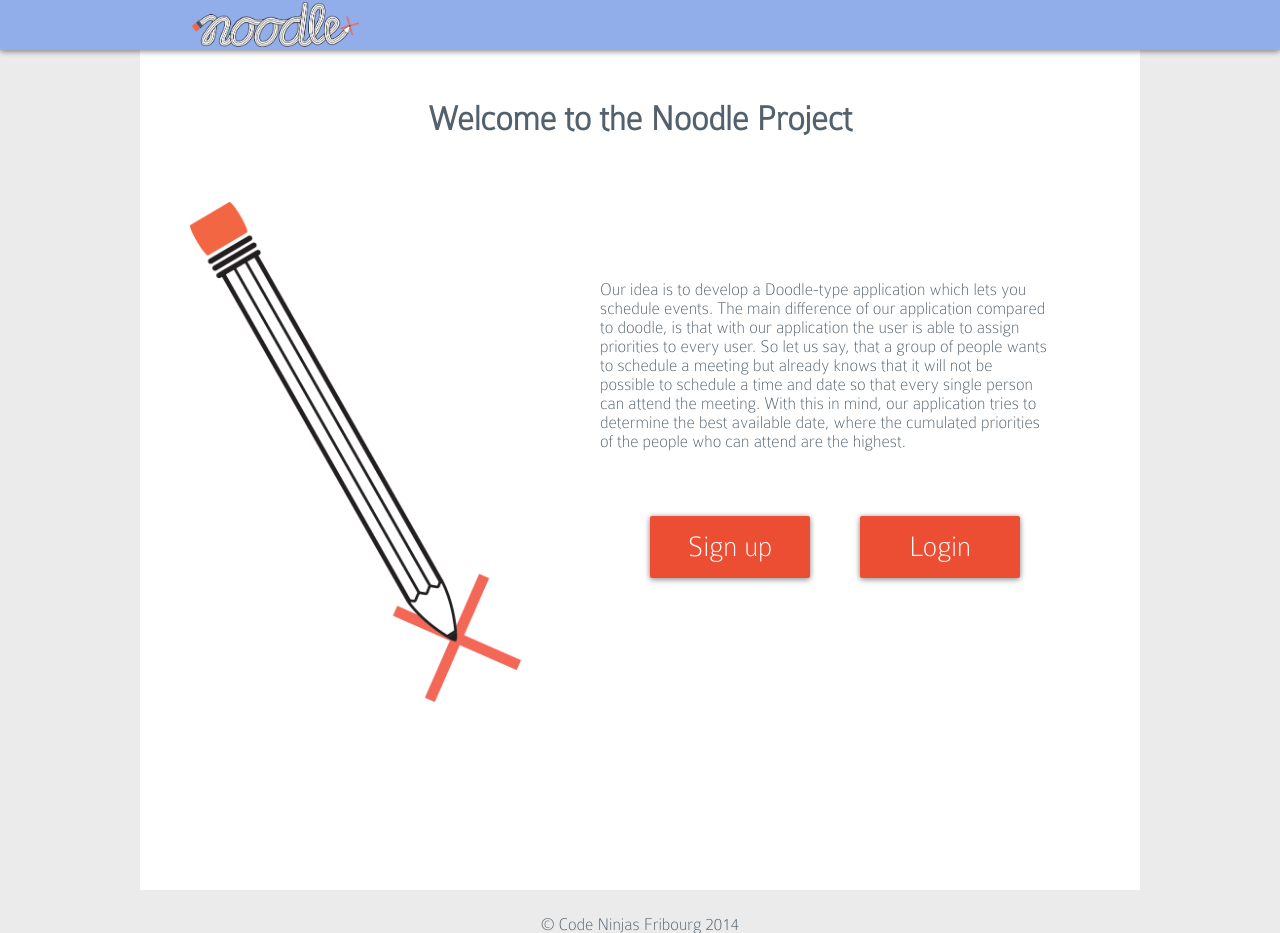
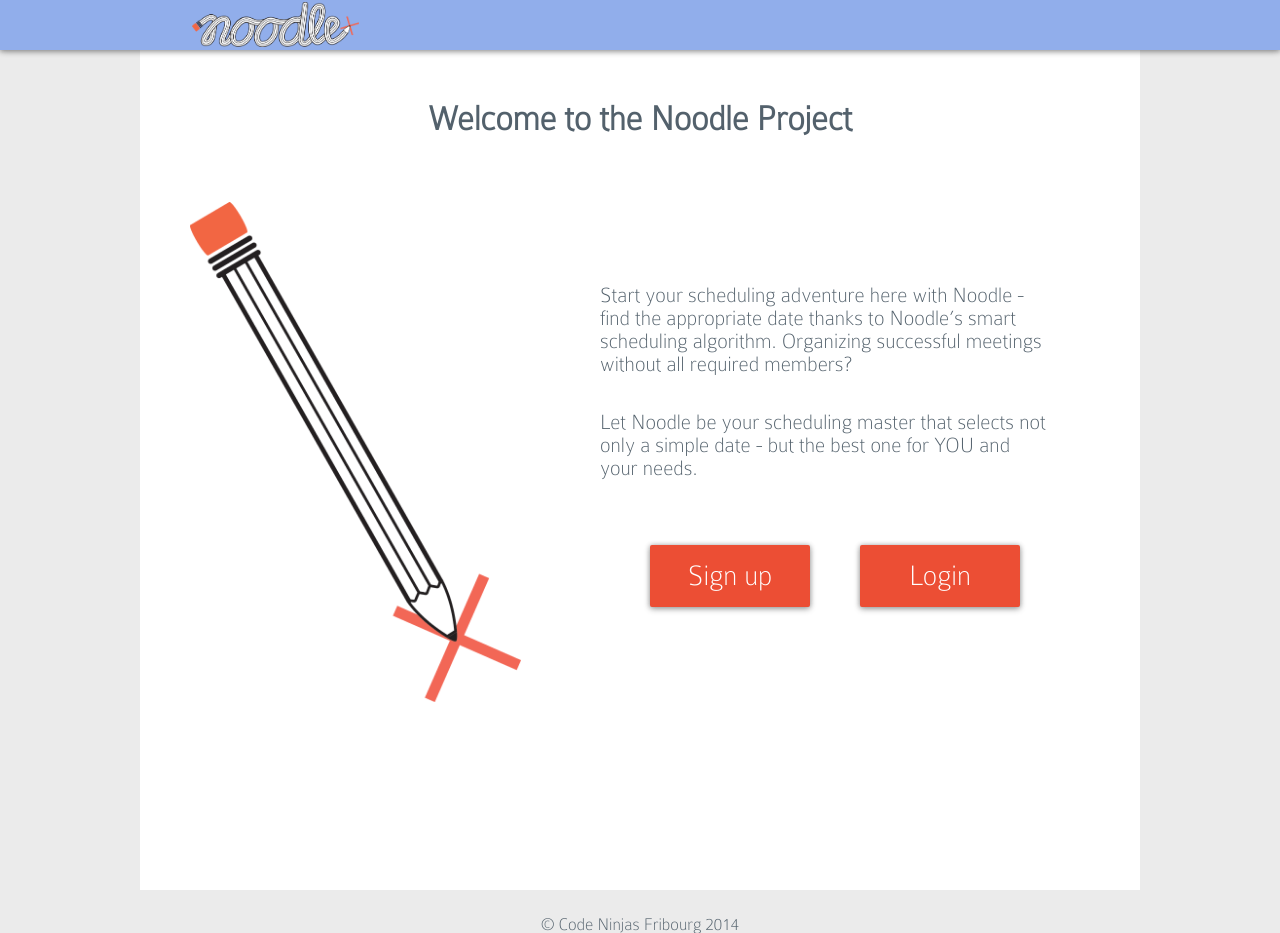
Before and after one commit to Bergrebell/Noodle, a Rails app: page / in a window 1280 px wide. Shown: the top 933 px of the page. Run offline with Rails 7, Linux system fonts and the light colour scheme; some libraries are stand-ins or nearby versions.

Commit message:
Small bug fixes

```diff
--- a/app/assets/stylesheets/application.css
+++ b/app/assets/stylesheets/application.css
@@ -219,6 +219,7 @@ a {
     margin-right: 40px;
     margin-top: 100px;
     width: 450px;
+    font-size: 22px;
 }
 
     #introtext p {
--- a/app/views/sessions/account.html.erb
+++ b/app/views/sessions/account.html.erb
@@ -91,7 +91,7 @@
 
 <div class="floatright accountcontainer" id="invites">
   <h2>Invites</h2>
-    <% if @attend.length == 0 %>
+    <% if @einvites.length == 0 %>
       <span>You don't have any invites yet.</span>
     <% end %>
     <% for invite in @einvites %>
--- a/app/views/welcome/index.html.erb
+++ b/app/views/welcome/index.html.erb
@@ -17,7 +17,9 @@
 </div>
 
 <div class="floatright" id="introtext">
-    <p>Our idea is to develop a Doodle-type application which lets you schedule events. The main difference of our application compared to doodle, is that with our application the user is able to assign priorities to every user. So let us say, that a group of people wants to schedule a meeting but already knows that it will not be possible to schedule a time and date so that every single person can attend the meeting. With this in mind, our application tries to determine the best available date, where the cumulated priorities of the people who can attend are the highest.</p>
+    <p>Start your scheduling adventure here with Noodle - find the appropriate date thanks to Noodle’s smart scheduling algorithm. Organizing successful meetings without all required members? </p>
+
+    <p>Let Noodle be your scheduling master that selects not only a simple date - but the best one for YOU and your needs.  </p>
 
     <% if not current_user %>
         <%= link_to signup_path do %>
```
